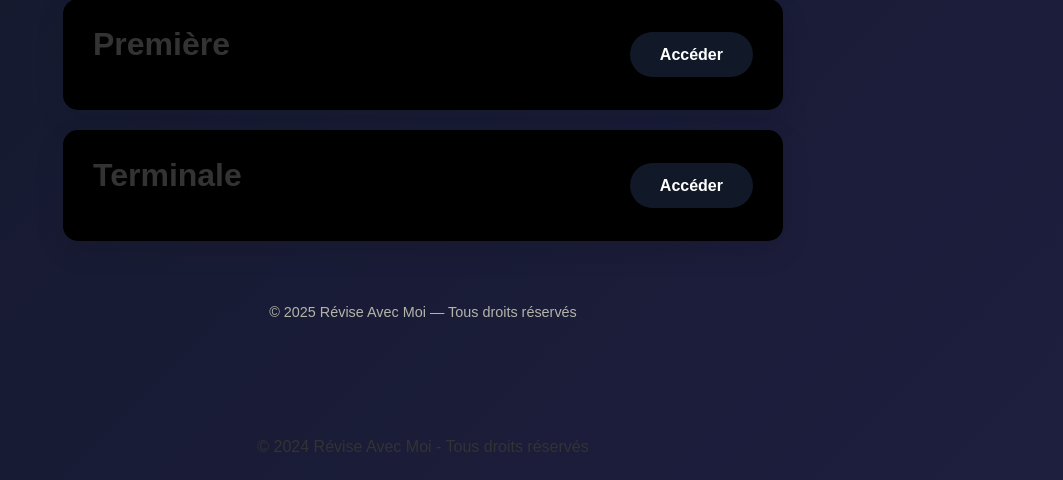
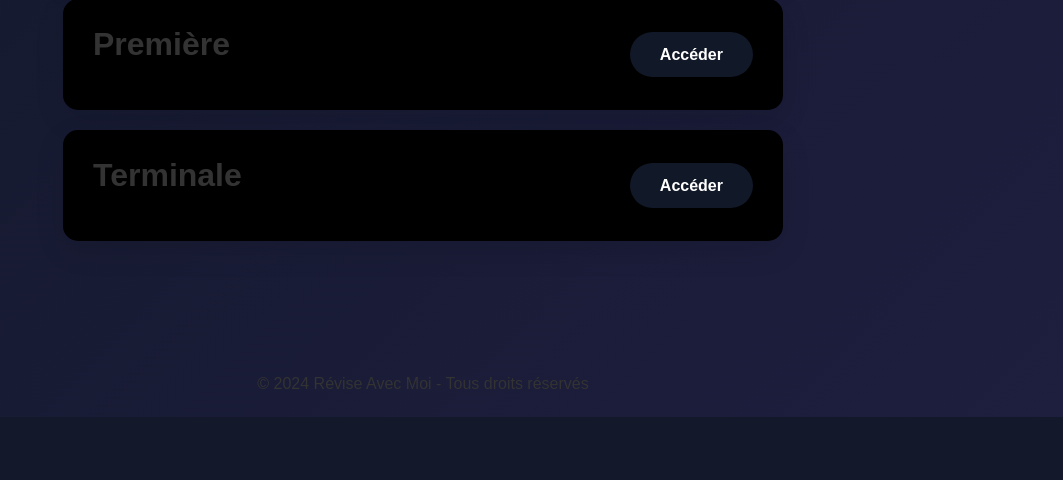
Before and after one commit to babacarmaya/revise_avec_moi, a Flask app: page / in a window 1280 px wide. Shown: the part 698-1178 px from the top of the page, without its empty margins (217-1280 px from the left). After the commit the page ends 1115 px from the top, so only its background shows below. Run offline with Flask 3, Linux system fonts and the light colour scheme; a user stored in the database is signed in; some libraries are stand-ins or nearby versions.

```diff
--- a/templates/home.html
+++ b/templates/home.html
@@ -36,9 +36,6 @@
         </div>
     </div>
 
-    <div class="footer">
-        <p>© 2025 Révise Avec Moi — Tous droits réservés</p>
-    </div>
 </div>
 
 <style>
```
Also changed, not shown: package-lock.json (added), requirement.txt (deleted).
